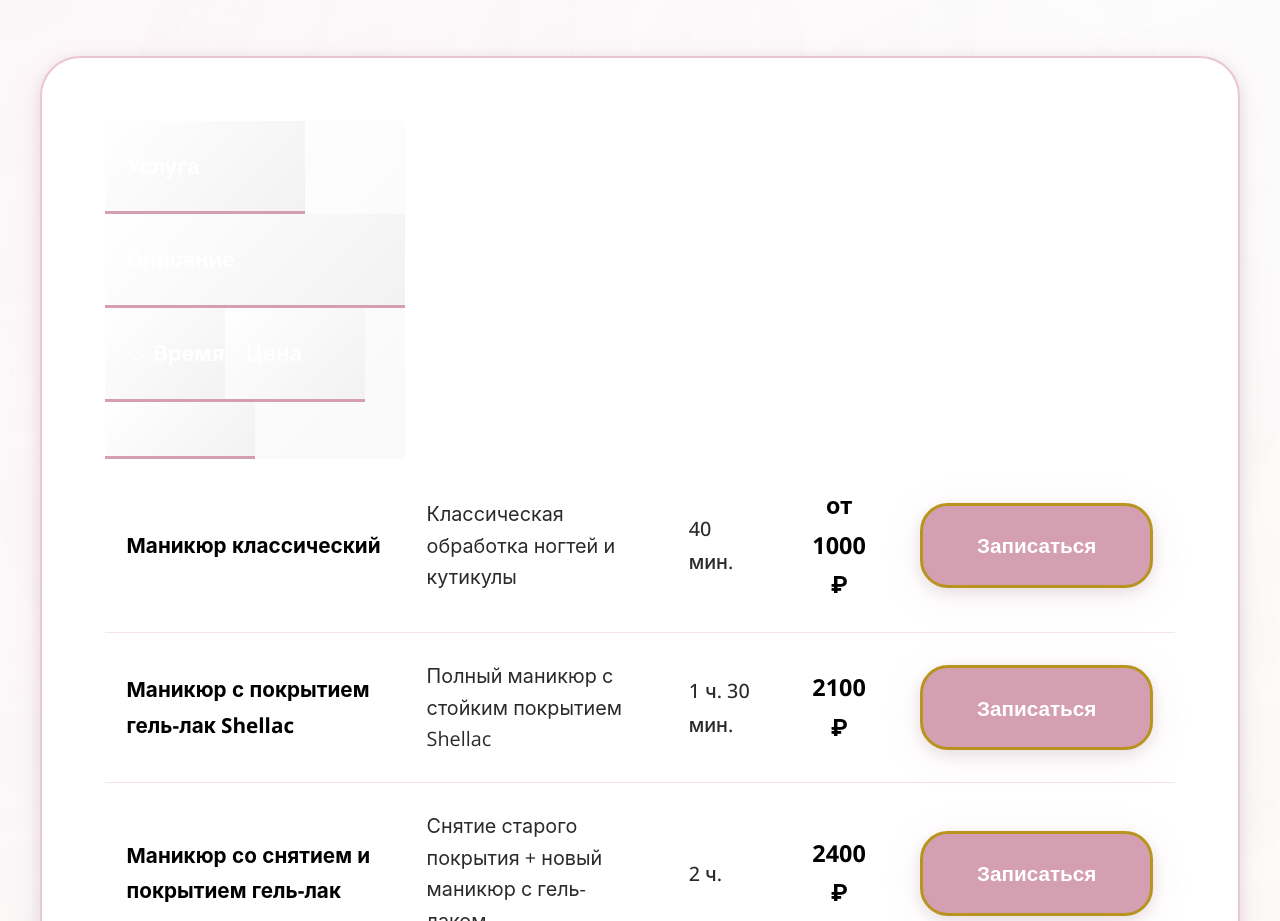
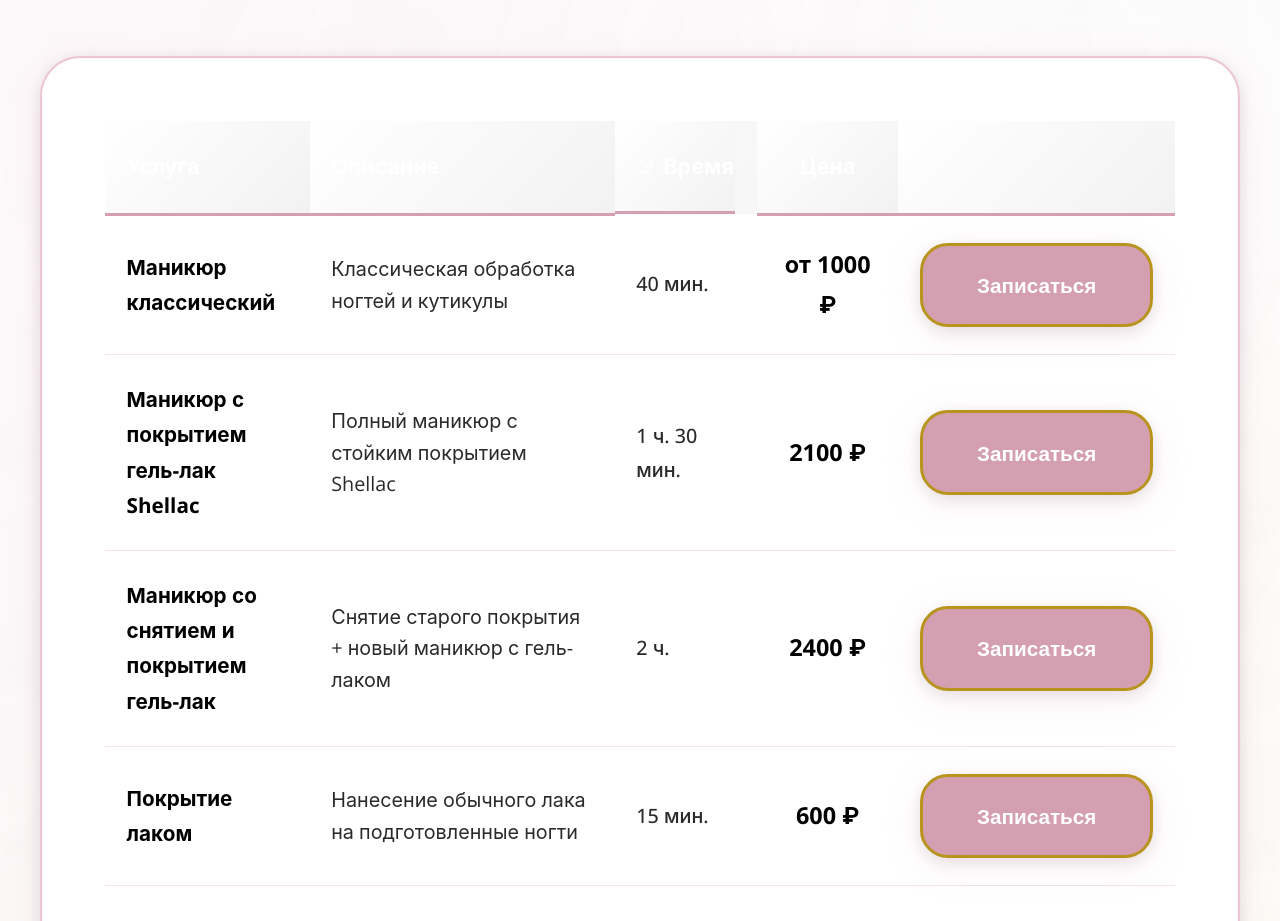
Before and after one commit to AntonioZubakha/EM, a React (Vite) app: page / in a window 1280 px wide. Shown: the part 4940-5861 px from the top of the page. Built offline with nearby package versions, Linux system fonts and the light colour scheme; a web font is replaced by a local one.

Commit message:
Fix: исправлено отображение шапки таблицы - белый текст и правильные колонки

```diff
--- a/src/pages/PriceList.scss
+++ b/src/pages/PriceList.scss
@@ -706,17 +706,13 @@
 
   &__header {
     background: var(--gradient-primary);
-    color: var(--text-white);
+    color: var(--text-white) !important;
     font-weight: 700;
     padding: 1.5rem 1.2rem;
     text-align: left;
     font-size: 1.2rem;
     border-bottom: 3px solid var(--primary-rose-dark);
     white-space: nowrap;
-
-    display: inline-flex;
-    align-items: center;
-    gap: 0.5rem;
 
     &--service {
       min-width: 200px;
@@ -731,6 +727,9 @@
     &--duration {
       min-width: 120px;
       width: 15%;
+      display: flex;
+      align-items: center;
+      gap: 0.5rem;
     }
 
     &--price {
```
